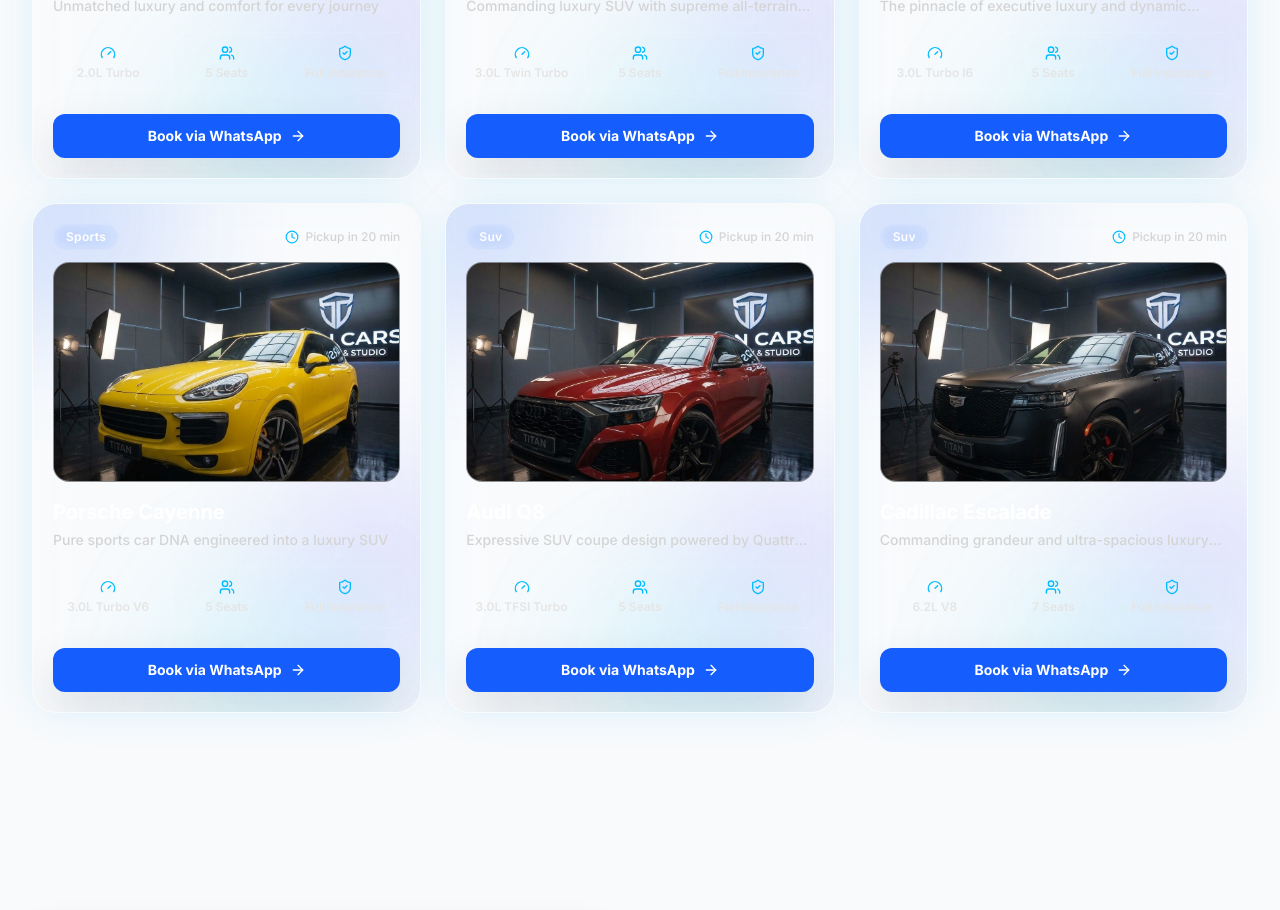
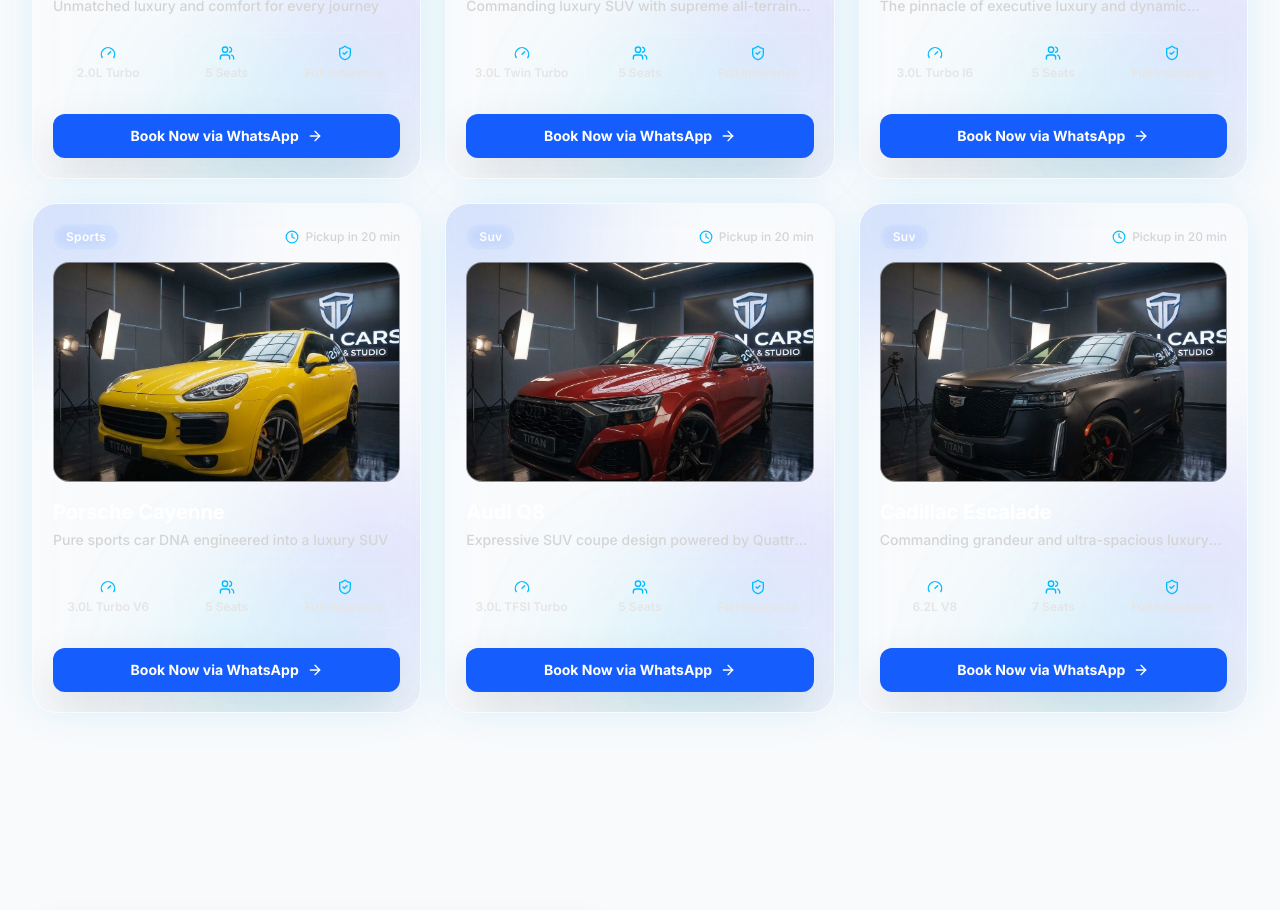
Before and after one commit to 963abod/Infinity-cars, a Next.js app: page /en in a window 1280 px wide. Shown: the part 1620-2530 px from the top of the page. Built offline with nearby package versions, Linux system fonts and the light colour scheme.

Commit message:
Fix vehicle card booking label

```diff
--- a/components/VehicleCard.tsx
+++ b/components/VehicleCard.tsx
@@ -111,7 +111,7 @@ export function VehicleCard({
         onClick={(e) => e.stopPropagation()}
         className="w-full py-3 px-4 rounded-xl bg-blue-600 hover:bg-blue-500 text-white text-sm font-bold flex items-center justify-center gap-2 shadow-lg shadow-blue-600/30 transition-all duration-300 active:scale-[0.98]"
       >
-        <span>{dict.vehicles?.card?.cta || (rtl ? "احجز الآن عبر واتساب" : "Book via WhatsApp")}</span>
+        <span>{dict.vehicles.card.bookNow}</span>
         <ArrowIcon className="w-4 h-4" />
       </a>
     </LiquidGlassCard>
```
